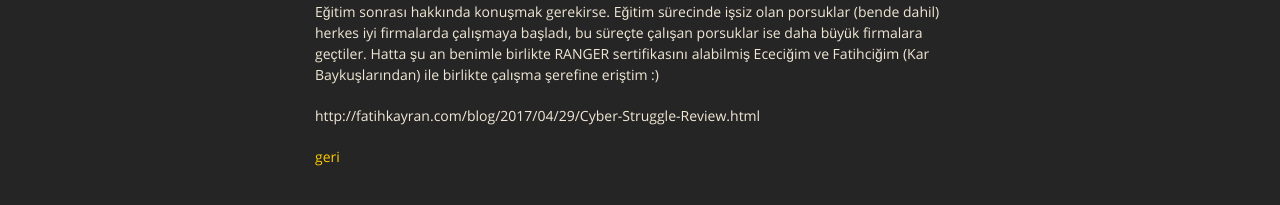
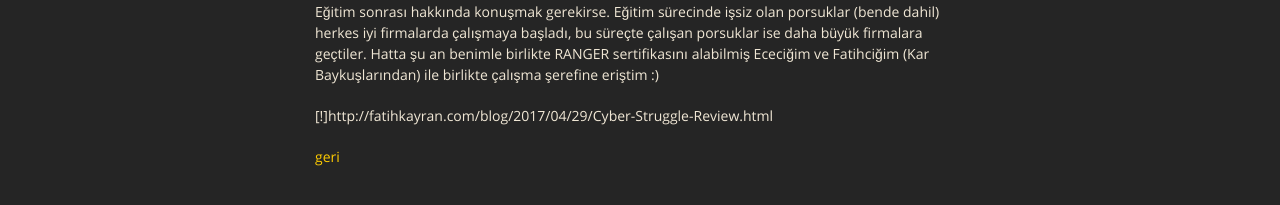
Before and after one commit to ahmetburakgokalp/ahmetburakgokalp.github.io, a Jekyll site: the page built from cs_uzerine.md, in a window 1280 px wide and 900 px high, scrolled down 2649 px. Shown: the part 623-828 px from the top of the window. Built offline with Jekyll 4.4.1, drawn with Linux system fonts in a browser that asks for light colours; nearby versions of some CDN libraries; the repository's description, which GitHub fills in, is left out; our own code applies the rules of GitHub Pages for plain Markdown files.

```diff
--- a/cs_uzerine.md
+++ b/cs_uzerine.md
@@ -30,6 +30,6 @@ Sürecin zorluğu hakkında da biraz konuşayım. Öncelikli olarak uyumayı ço
 
 Eğitim sonrası hakkında konuşmak gerekirse. Eğitim sürecinde işsiz olan porsuklar (bende dahil) herkes iyi firmalarda çalışmaya başladı, bu süreçte çalışan porsuklar ise daha büyük firmalara geçtiler. Hatta şu an benimle birlikte RANGER sertifikasını alabilmiş Ececiğim ve Fatihciğim (Kar Baykuşlarından) ile birlikte çalışma şerefine eriştim :)
 
-http://fatihkayran.com/blog/2017/04/29/Cyber-Struggle-Review.html
+[!]http://fatihkayran.com/blog/2017/04/29/Cyber-Struggle-Review.html
 
 [geri](./)
```
